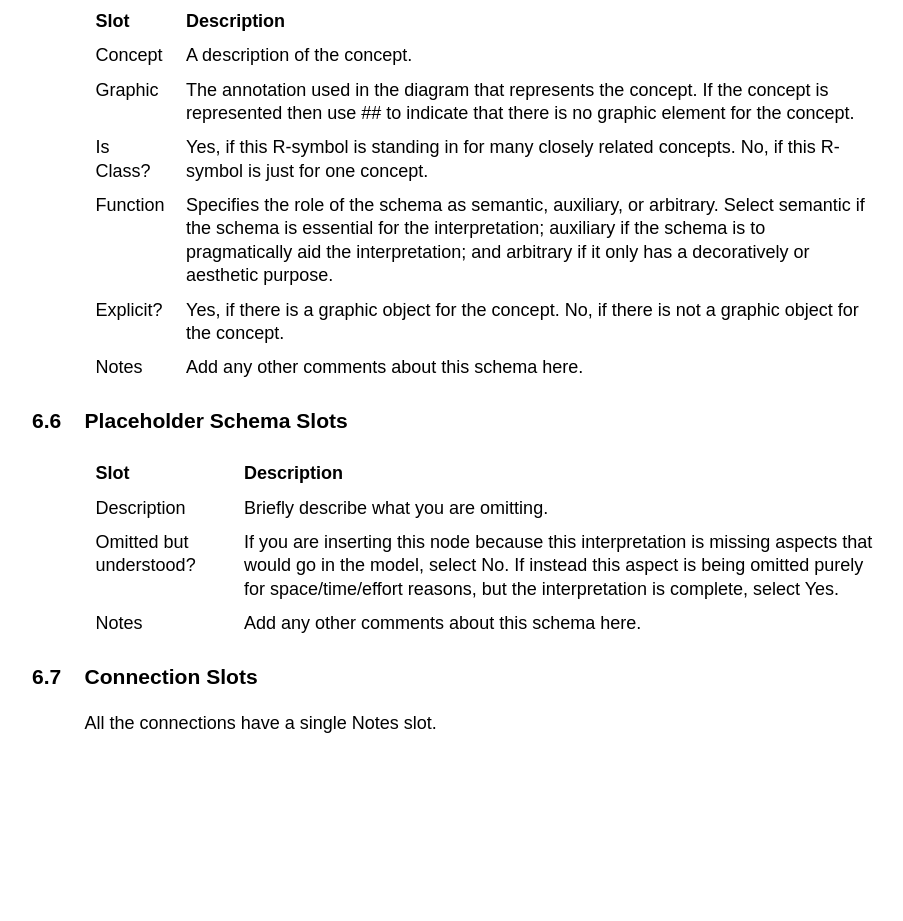
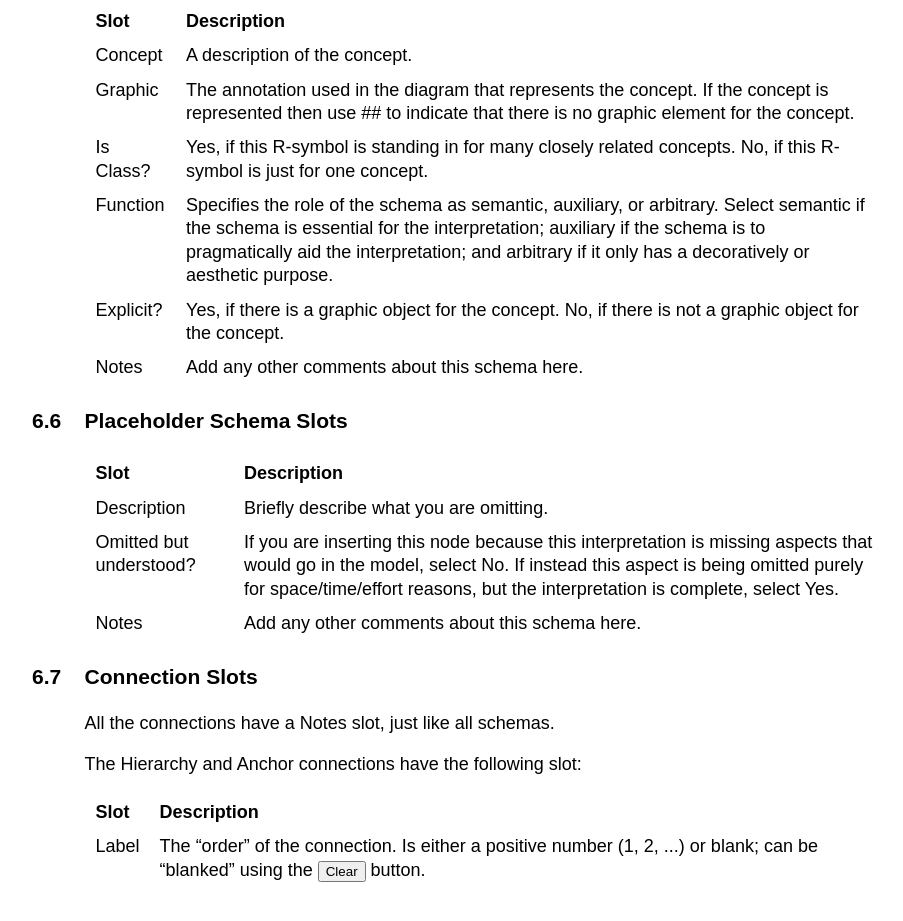
Before and after one commit to rep2rep/RepWorkbench, a website: page src/manual.html in a window 1280 px wide. Shown: the part 6745-7666 px from the top of the page, without its empty margins (155-1058 px from the left). Before the commit the page ends 7606 px from the top, so only its background shows below. Drawn offline with Linux system fonts and the light colour scheme.

Commit message:
Help/manual for ordered edges

```diff
--- a/src/manual.html
+++ b/src/manual.html
@@ -370,6 +370,11 @@
       <tr><td>Notes</td><td>Add any other comments about this schema here.</td></tr>
     </table>
     <h3 id="slots-connections">Connection Slots</h3>
-    <p>All the connections have a single Notes slot.</p>
+    <p>All the connections have a Notes slot, just like all schemas.</p>
+    <p>The Hierarchy and Anchor connections have the following slot:</p>
+    <table>
+      <tr><th>Slot</th><th>Description</th></tr>
+      <tr><td>Label</td><td>The &ldquo;order&rdquo; of the connection. Is either a positive number (1, 2, ...) or blank; can be &ldquo;blanked&rdquo; using the <button>Clear</button> button.</td></tr>
+    </table>
   </body>
 </html>
```
Also changed, not shown: 1 other file.
